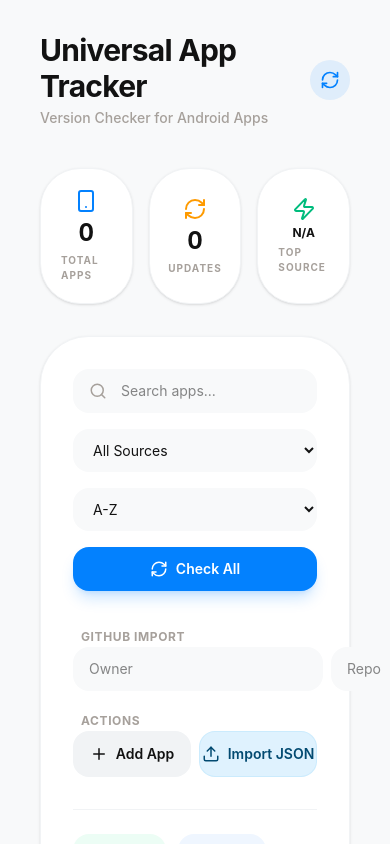
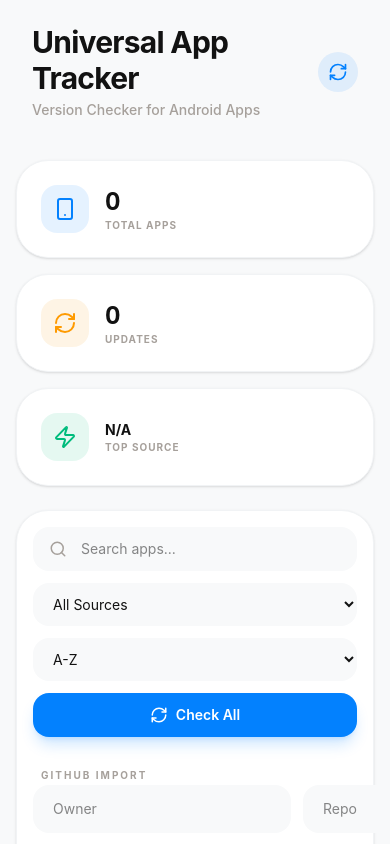
Before and after one commit to RE3CON/Android-Update-Checker, a React (Vite) app: page / in a window 390 px wide. Shown: the top 844 px of the page. Built offline with nearby package versions, Linux system fonts and the light colour scheme.

Commit message:
feat: Improve UI responsiveness and layout
Adjust padding and grid layouts for better display on various screen sizes. Enhance the visual presentation of statistics and controls, ensuring a more adaptive user experience.

```diff
--- a/src/App.tsx
+++ b/src/App.tsx
@@ -465,7 +465,7 @@ Generated on ${new Date().toLocaleDateString()}`;
   };
 
   return (
-    <div className="min-h-screen bg-samsung-gray-50 dark:bg-samsung-gray-950 p-4 sm:p-8 font-sans text-samsung-gray-900 dark:text-white transition-colors duration-500">
+    <div className="min-h-screen bg-samsung-gray-50 dark:bg-samsung-gray-950 p-2 sm:p-8 font-sans text-samsung-gray-900 dark:text-white transition-colors duration-500">
       {/* One UI 8.5 Header */}
       <header
         className={`sticky top-0 z-50 transition-all duration-500 px-6 py-4 ${
@@ -497,30 +497,42 @@ Generated on ${new Date().toLocaleDateString()}`;
         </div>
       </header>
 
-      <main className="max-w-7xl mx-auto space-y-8 px-6 pb-20 pt-6">
+      <main className="max-w-7xl mx-auto space-y-6 px-2 sm:px-6 pb-20 pt-6">
         {/* Stats Summary */}
-        <section className="grid grid-cols-3 gap-4" aria-label="Statistics">
-          <div className="bg-white dark:bg-samsung-gray-900 p-5 rounded-[2.5rem] shadow-sm border border-samsung-gray-100 dark:border-white/5 flex flex-col items-center justify-center space-y-1 hover:shadow-md transition-shadow">
-            <Smartphone className="text-samsung-blue mb-1" size={24} />
-            <span className="text-2xl font-bold tabular-nums">{stats.total}</span>
-            <span className="text-[10px] uppercase font-bold text-stone-400 tracking-widest">Total Apps</span>
+        <section className="grid grid-cols-1 sm:grid-cols-3 gap-4" aria-label="Statistics">
+          <div className="bg-white dark:bg-samsung-gray-900 p-6 rounded-[2rem] sm:rounded-[2.5rem] shadow-sm border border-samsung-gray-100 dark:border-white/5 flex items-center gap-4 hover:shadow-md transition-shadow">
+            <div className="w-12 h-12 rounded-2xl bg-samsung-blue/10 flex items-center justify-center shrink-0">
+              <Smartphone className="text-samsung-blue" size={24} />
+            </div>
+            <div>
+              <div className="text-2xl font-bold tabular-nums">{stats.total}</div>
+              <div className="text-[10px] uppercase font-bold text-stone-400 tracking-widest">Total Apps</div>
+            </div>
           </div>
-          <div className="bg-white dark:bg-samsung-gray-900 p-5 rounded-[2.5rem] shadow-sm border border-samsung-gray-100 dark:border-white/5 flex flex-col items-center justify-center space-y-1 hover:shadow-md transition-shadow">
-            <RefreshCw className="text-amber-500 mb-1" size={24} />
-            <span className="text-2xl font-bold tabular-nums">{stats.updatesAvailable}</span>
-            <span className="text-[10px] uppercase font-bold text-stone-400 tracking-widest">Updates</span>
+          <div className="bg-white dark:bg-samsung-gray-900 p-6 rounded-[2rem] sm:rounded-[2.5rem] shadow-sm border border-samsung-gray-100 dark:border-white/5 flex items-center gap-4 hover:shadow-md transition-shadow">
+            <div className="w-12 h-12 rounded-2xl bg-amber-500/10 flex items-center justify-center shrink-0">
+              <RefreshCw className="text-amber-500" size={24} />
+            </div>
+            <div>
+              <div className="text-2xl font-bold tabular-nums">{stats.updatesAvailable}</div>
+              <div className="text-[10px] uppercase font-bold text-stone-400 tracking-widest">Updates</div>
+            </div>
           </div>
-          <div className="bg-white dark:bg-samsung-gray-900 p-5 rounded-[2.5rem] shadow-sm border border-samsung-gray-100 dark:border-white/5 flex flex-col items-center justify-center space-y-1 hover:shadow-md transition-shadow">
-            <Zap className="text-emerald-500 mb-1" size={24} />
-            <span className="text-xs font-bold truncate w-full text-center">{stats.mostCommonSource}</span>
-            <span className="text-[10px] uppercase font-bold text-stone-400 tracking-widest">Top Source</span>
+          <div className="bg-white dark:bg-samsung-gray-900 p-6 rounded-[2rem] sm:rounded-[2.5rem] shadow-sm border border-samsung-gray-100 dark:border-white/5 flex items-center gap-4 hover:shadow-md transition-shadow">
+            <div className="w-12 h-12 rounded-2xl bg-emerald-500/10 flex items-center justify-center shrink-0">
+              <Zap className="text-emerald-500" size={24} />
+            </div>
+            <div className="min-w-0">
+              <div className="text-sm font-bold truncate">{stats.mostCommonSource}</div>
+              <div className="text-[10px] uppercase font-bold text-stone-400 tracking-widest">Top Source</div>
+            </div>
           </div>
         </section>
 
         {/* Quick Actions Card */}
-        <section className="bg-white dark:bg-samsung-gray-900 rounded-[3rem] p-8 shadow-sm border border-samsung-gray-100 dark:border-white/5 space-y-8">
-          <div className="flex flex-col sm:flex-row gap-4">
-            <div className="relative flex-1">
+        <section className="bg-white dark:bg-samsung-gray-900 rounded-[2rem] sm:rounded-[3rem] p-4 sm:p-8 shadow-sm border border-samsung-gray-100 dark:border-white/5 space-y-6 sm:space-y-8">
+          <div className="grid grid-cols-1 sm:grid-cols-2 lg:grid-cols-4 gap-3 sm:gap-4">
+            <div className="relative lg:col-span-1">
               <Search className="absolute left-4 top-1/2 -translate-y-1/2 text-stone-400" size={18} />
               <input
                 type="text"
@@ -533,7 +545,7 @@ Generated on ${new Date().toLocaleDateString()}`;
             <select
               value={filterSource}
               onChange={(e) => setFilterSource(e.target.value)}
-              className="rounded-2xl border-none bg-samsung-gray-50 dark:bg-white/5 py-3 px-4 text-sm focus:ring-2 focus:ring-samsung-blue transition-all"
+              className="w-full rounded-2xl border-none bg-samsung-gray-50 dark:bg-white/5 py-3 px-4 text-sm focus:ring-2 focus:ring-samsung-blue transition-all"
             >
                 <option value="all">All Sources</option>
                 <option value="github">GitHub</option>
@@ -548,7 +560,7 @@ Generated on ${new Date().toLocaleDateString()}`;
             <select
               value={sortBy}
               onChange={(e) => setSortBy(e.target.value)}
-              className="rounded-2xl border-none bg-samsung-gray-50 dark:bg-white/5 py-3 px-4 text-sm focus:ring-2 focus:ring-samsung-blue transition-all"
+              className="w-full rounded-2xl border-none bg-samsung-gray-50 dark:bg-white/5 py-3 px-4 text-sm focus:ring-2 focus:ring-samsung-blue transition-all"
             >
                 <option value="name-asc">A-Z</option>
                 <option value="name-desc">Z-A</option>
@@ -558,7 +570,7 @@ Generated on ${new Date().toLocaleDateString()}`;
             </select>
             <button
               onClick={checkAllUpdates}
-              className="flex items-center justify-center gap-2 rounded-2xl bg-samsung-blue px-6 py-3 text-white hover:opacity-90 active:scale-95 transition-all text-sm font-semibold shadow-lg shadow-samsung-blue/20"
+              className="w-full flex items-center justify-center gap-2 rounded-2xl bg-samsung-blue px-6 py-3 text-white hover:opacity-90 active:scale-95 transition-all text-sm font-semibold shadow-lg shadow-samsung-blue/20"
             >
                 <RefreshCw size={18} /> Check All
             </button>
@@ -571,29 +583,29 @@ Generated on ${new Date().toLocaleDateString()}`;
             </div>
           )}
 
-          <div className="grid grid-cols-1 md:grid-cols-2 gap-4">
-            <div className="space-y-2">
-              <label className="text-xs font-bold text-stone-400 uppercase tracking-wider ml-2">GitHub Import</label>
-              <div className="flex gap-2">
-                <input type="text" placeholder="Owner" value={githubOwner} onChange={(e) => setGithubOwner(e.target.value)} className="flex-1 rounded-2xl border-none bg-samsung-gray-50 dark:bg-white/5 py-3 px-4 text-sm" />
-                <input type="text" placeholder="Repo" value={githubRepo} onChange={(e) => setGithubRepo(e.target.value)} className="flex-1 rounded-2xl border-none bg-samsung-gray-50 dark:bg-white/5 py-3 px-4 text-sm" />
-                <button onClick={fetchLatestBeta} className="p-3 rounded-2xl bg-samsung-gray-100 dark:bg-white/10 text-samsung-gray-900 dark:text-white hover:bg-samsung-gray-200 dark:hover:bg-white/20 transition-all">
+          <div className="grid grid-cols-1 lg:grid-cols-2 gap-6">
+            <div className="space-y-3">
+              <label className="text-[10px] font-bold text-stone-400 uppercase tracking-[0.2em] ml-2">GitHub Import</label>
+              <div className="flex gap-3">
+                <input type="text" placeholder="Owner" value={githubOwner} onChange={(e) => setGithubOwner(e.target.value)} className="flex-1 rounded-2xl border-none bg-samsung-gray-50 dark:bg-white/5 py-3.5 px-5 text-sm focus:ring-2 focus:ring-samsung-blue transition-all" />
+                <input type="text" placeholder="Repo" value={githubRepo} onChange={(e) => setGithubRepo(e.target.value)} className="flex-1 rounded-2xl border-none bg-samsung-gray-50 dark:bg-white/5 py-3.5 px-5 text-sm focus:ring-2 focus:ring-samsung-blue transition-all" />
+                <button onClick={fetchLatestBeta} className="p-3.5 rounded-2xl bg-samsung-gray-100 dark:bg-white/10 text-samsung-gray-900 dark:text-white hover:bg-samsung-gray-200 dark:hover:bg-white/20 transition-all active:scale-95 shadow-sm">
                   <RefreshCw size={18} />
                 </button>
               </div>
             </div>
-            <div className="space-y-2">
-              <label className="text-xs font-bold text-stone-400 uppercase tracking-wider ml-2">Actions</label>
-              <div className="flex gap-2">
+            <div className="space-y-3">
+              <label className="text-[10px] font-bold text-stone-400 uppercase tracking-[0.2em] ml-2">Inventory Management</label>
+              <div className="flex gap-3">
                 <button
                   onClick={() => setShowManualAdd(!showManualAdd)}
-                  className={`flex-1 flex items-center justify-center gap-2 rounded-2xl py-3 text-sm font-semibold transition-all border ${showManualAdd ? 'bg-samsung-blue text-white border-samsung-blue' : 'bg-samsung-gray-100 dark:bg-white/10 text-samsung-gray-900 dark:text-white border-transparent'}`}
+                  className={`flex-1 flex items-center justify-center gap-2 rounded-2xl py-3.5 text-sm font-bold transition-all border shadow-sm active:scale-95 ${showManualAdd ? 'bg-samsung-blue text-white border-samsung-blue' : 'bg-samsung-gray-100 dark:bg-white/10 text-samsung-gray-900 dark:text-white border-transparent'}`}
                 >
                   <Plus size={18} /> {showManualAdd ? 'Cancel' : 'Add App'}
                 </button>
                 <button
                   onClick={() => fileInputRef.current?.click()}
-                  className="flex-1 flex items-center justify-center gap-2 rounded-2xl bg-sky-100 dark:bg-sky-900/20 text-sky-900 dark:text-sky-200 hover:bg-sky-200 dark:hover:bg-sky-900/30 transition-all text-sm font-semibold border border-sky-200/50 dark:border-sky-700/30"
+                  className="flex-1 flex items-center justify-center gap-2 rounded-2xl bg-sky-100 dark:bg-sky-900/20 text-sky-900 dark:text-sky-200 hover:bg-sky-200 dark:hover:bg-sky-900/30 transition-all text-sm font-bold border border-sky-200/50 dark:border-sky-700/30 shadow-sm active:scale-95"
                 >
                   <Upload size={18} /> Import JSON
                 </button>
```
Also changed, not shown: 1 other file (tests, documents, lock files or other folders).
